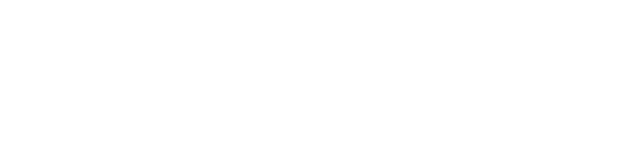
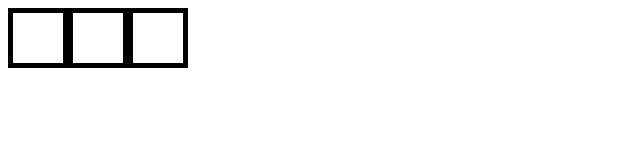
Before and after one commit to bryantt23/odin-tic-tac-toe, a plain HTML site: page index.html in a window 1280 px wide. Shown: the whole page, without its empty margins (0-640 px from the left). Drawn offline with Linux system fonts and the light colour scheme.

Commit message:
add 3 boxes

```diff
--- a/index.html
+++ b/index.html
@@ -6,6 +6,7 @@
     <title>Document</title>
   </head>
   <body>
+    <div class="game-board"></div>
     <script src="./script.js"></script>
   </body>
 </html>
--- a/script.js
+++ b/script.js
@@ -18,4 +18,46 @@ later - computer
     pick random spots
 
 */
-alert('hii');
+
+const gameBoardElement = document.querySelector('.game-board');
+const initialGame = [
+  ['X', '_', 'O'],
+  ['_', '_', 'X'],
+  ['_', '_', '_']
+];
+function Gameboard() {
+  function initialize() {
+    gameBoardElement.appendChild(box);
+  }
+
+  function getBox() {
+    const box = document.createElement('div');
+    box.style.height = '50px';
+    box.style.width = '50px';
+    box.style.border = '5px solid black';
+    return box;
+  }
+
+  // get 3 boxes in the same row
+  function render() {
+    const div = document.createElement('div');
+    div.style.display = 'flex';
+    for (let i = 0; i < 3; i++) {
+      div.appendChild(getBox());
+    }
+
+    gameBoardElement.appendChild(div);
+  }
+
+  return {
+    initialize,
+    render
+  };
+}
+
+const theGameboard = Gameboard();
+function initialize() {
+  theGameboard.render();
+}
+
+initialize();
```
